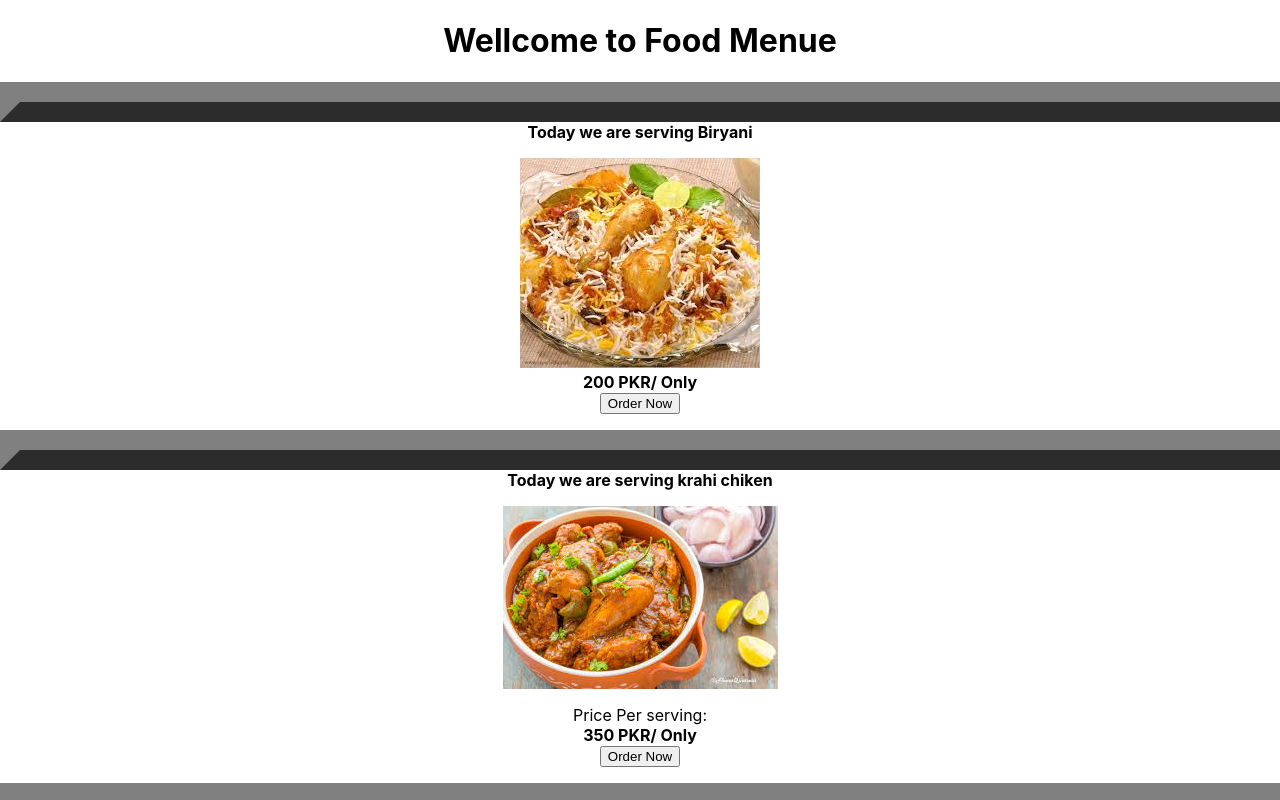
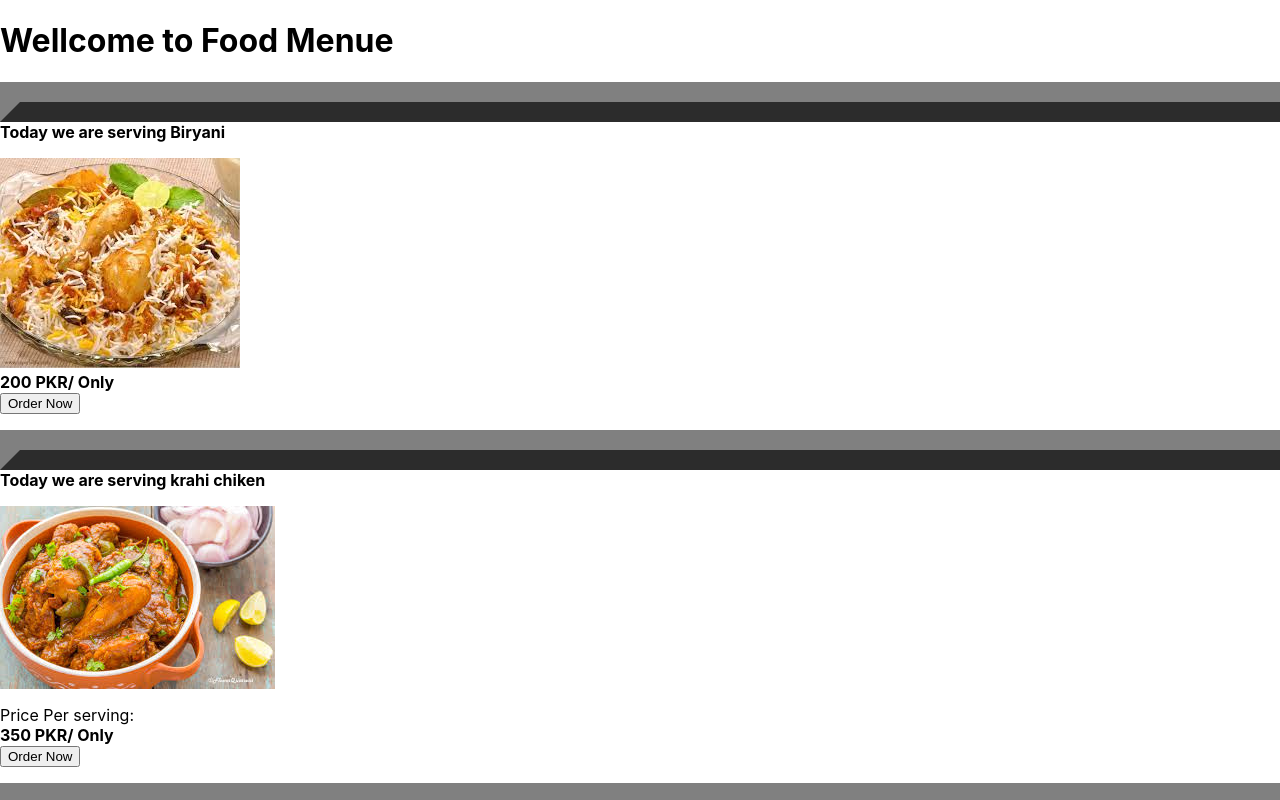
Before and after one commit to Saqlain-55/food_menu1, a React (Create React App) app in the folder app1-react-app/: page / in a window 1280 px wide. Shown: the top 800 px of the page. Built offline with nearby package versions, Linux system fonts and the light colour scheme.

Commit message:
update app

```diff
--- a/app1-react-app/src/App.css
+++ b/app1-react-app/src/App.css
@@ -1,5 +1,6 @@
 .App {
-  text-align: center;
+  text-align: ;
+  text-align: ;
 }
 
 .App-logo {
@@ -18,8 +19,8 @@
   min-height: 100vh;
   display: flex;
   flex-direction: column;
-  align-items: center;
-  justify-content: right;
+  align-items: normal;
+  justify-content: absolute;
   font-size: calc(10px + 2vmin);
   color: rgb(53, 44, 44);
 }
--- a/app1-react-app/src/App.js
+++ b/app1-react-app/src/App.js
@@ -10,7 +10,7 @@ function App() {
  {/* <Diner></Diner> */ }
  <Diner dishname="Biryani" sweetdish="kheer" />
  <p>
- <img src="../images/B.jpg" alt="Biryani" align="middle
+ <img src="../images/B.jpg" alt="Biryani" align="center
 "/>
  <br></br>
  <price> <b>200 PKR/ Only</b></price>
```
